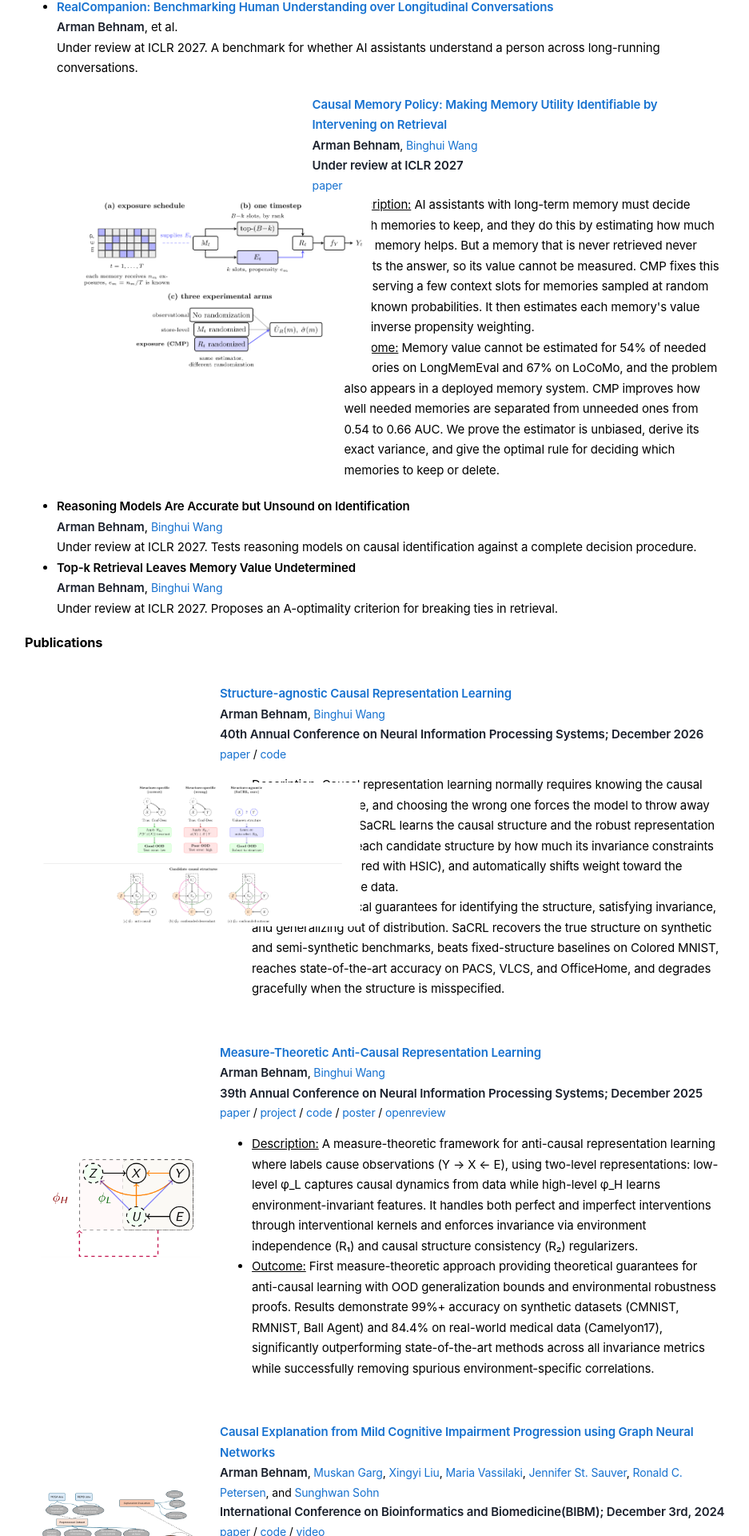
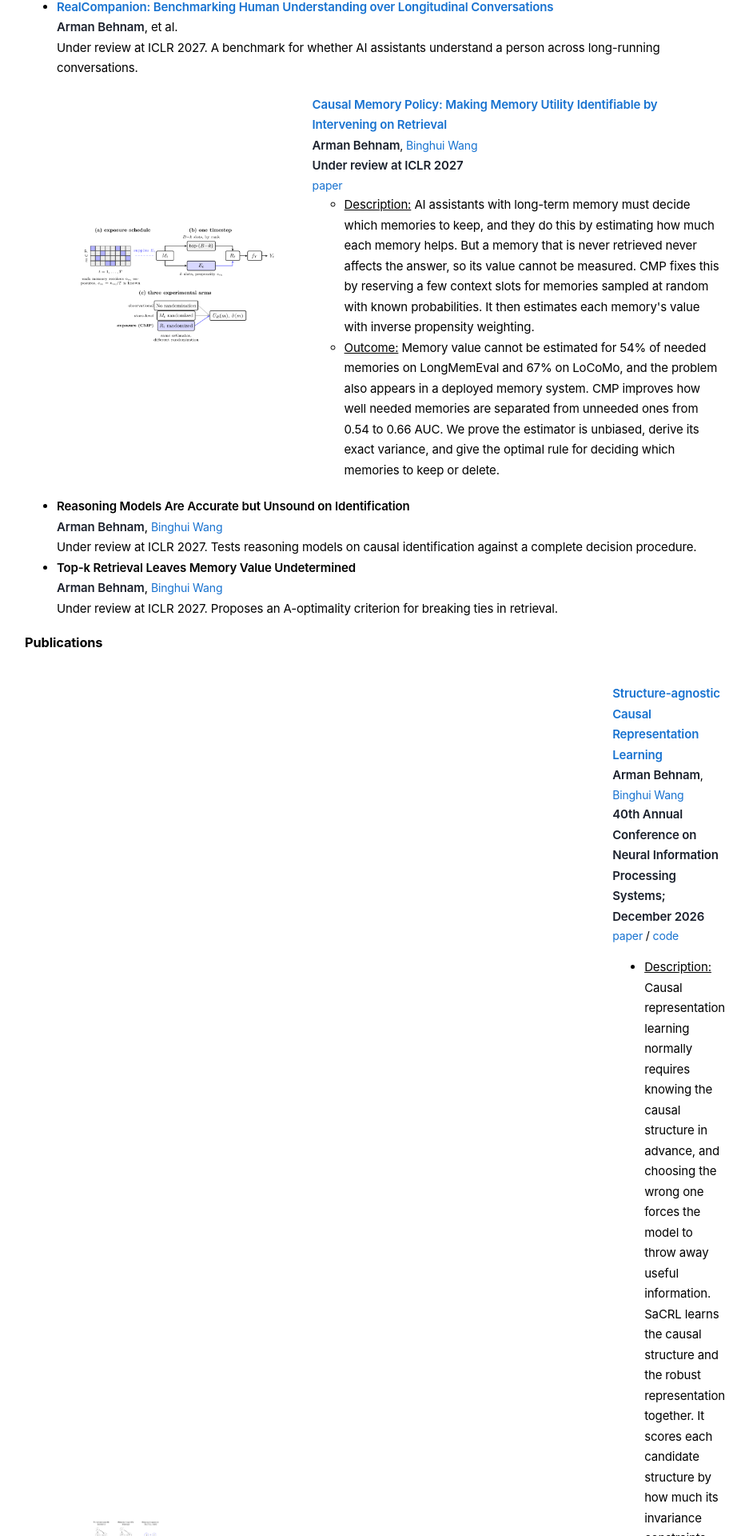
Before and after one commit to ArmanBehnam/ArmanBehnam.github.io, a Jekyll site: the page built from index.html, in a window 1280 px wide. Shown: the part 809-2729 px from the top of the page at 80% size, without its empty margins (161-1098 px from the left). Built offline with Jekyll 4.4.1, drawn with Linux system fonts in a browser that asks for light colours.

```diff
--- a/index.html
+++ b/index.html
@@ -102,8 +102,8 @@ Right now, I am building <b>Internal World Models</b> with the help of causal re
   <table style="width:100%;border:0px;border-spacing:0px;border-collapse:separate;margin-right:auto;margin-left:auto;"><tbody>
   <tr>
         <td style="padding:20px;width:35%;vertical-align:middle">
-            <div class="one" style="width:120%; height:auto;">
-    <img src='images/cmp.png' style="width:120%; height:auto;">
+            <div class="one" style="width:100%; height:auto;">
+    <img src='images/cmp.png' style="width:100%; height:auto;">
       </div>
     </td>
     <td style="padding:20px;width:65%;vertical-align:middle">
@@ -150,11 +150,12 @@ Right now, I am building <b>Internal World Models</b> with the help of causal re
 
 <table style="width:100%;border:0px;border-spacing:0px;border-collapse:separate;margin-right:auto;margin-left:auto;"><tbody>
   <tr>
-    <td style="padding:20px;width:25%;vertical-align:middle">
-      <div class="one">
-    <img src='images/sacrl.png' width="400">
-	  </div>
+	  <td style="padding:20px;width:35%;vertical-align:middle">
+            <div class="one" style="width:100%; height:auto;">
+    <img src='images/sacrl.png' style="width:100%; height:auto;">
+      </div>
     </td>
+    <td style="padding:20px;width:65%;vertical-align:middle">
     <td style="padding:20px;width:75%;vertical-align:middle">
       <a href="https://arxiv.org/abs/2610.00968">
     <papertitle>Structure-agnostic Causal Representation Learning</papertitle>
```
